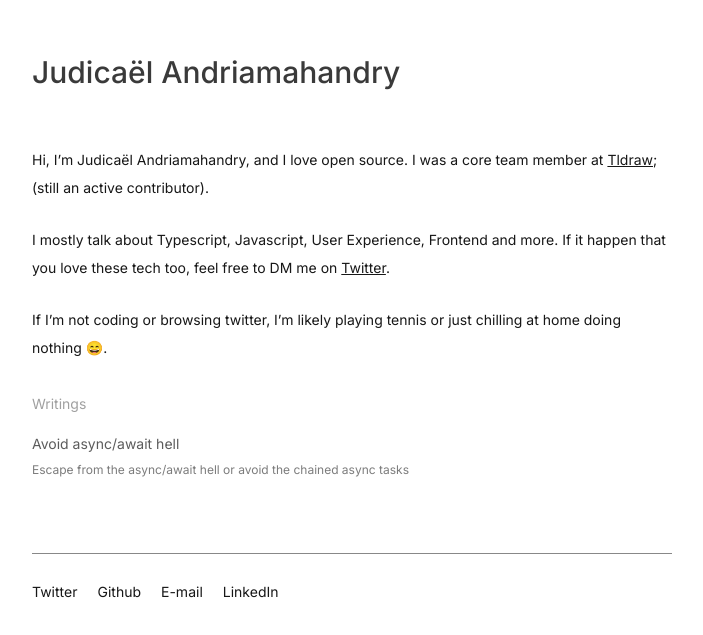
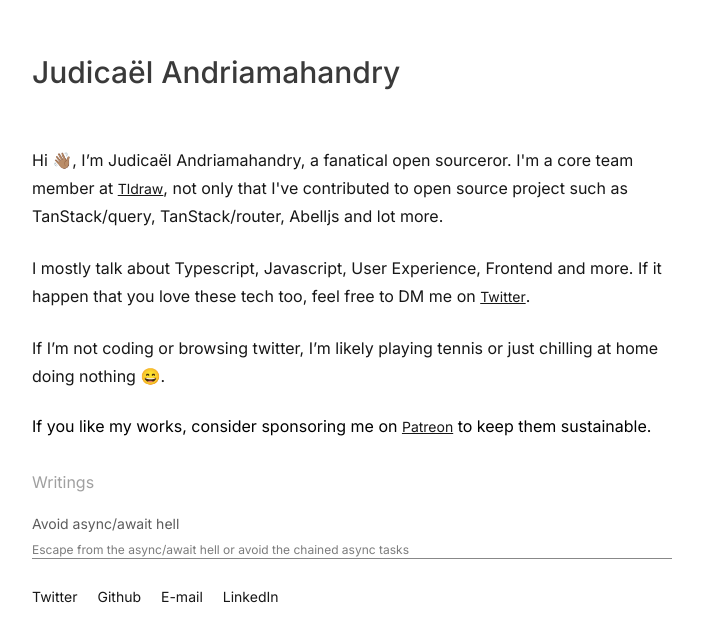
Before and after one commit to judicaelandria/judicaelportfolio, a Next.js app: page / in a window 1280 px wide. Shown: the part 170-805 px from the top of the page, without its empty margins (288-991 px from the left). Built offline with nearby package versions, Linux system fonts and the light colour scheme.

Commit message:
update description

```diff
--- a/components/Me.tsx
+++ b/components/Me.tsx
@@ -8,25 +8,35 @@ export const Me = () => {
         Judicaël Andriamahandry
       </h1>
       <div className="space-y-6">
-        <p className="text-sm text-text-color-light dark:text-text-color-dark leading-7">
-          Hi, I’m Judicaël Andriamahandry, and I love open source. I was a core
-          team member at{" "}
+        <p className="text-text-color-light dark:text-text-color-dark leading-7">
+          Hi 👋🏽, I’m Judicaël Andriamahandry, a fanatical open sourceror. I'm a
+          core team member at{" "}
           <ExternalLink
             title="Tldraw"
             link="https://github.com/tldraw/tldraw"
             underlined
           />
-          ; (still an active contributor).
+          , not only that I've contributed to open source project such as
+          TanStack/query, TanStack/router, Abelljs and lot more.
         </p>
-        <p className="text-sm text-text-color-light dark:text-text-color-dark leading-7">
+        <p className="text-text-color-light dark:text-text-color-dark leading-7">
           I mostly talk about Typescript, Javascript, User Experience, Frontend
           and more. If it happen that you love these tech too, feel free to DM
           me on{" "}
           <ExternalLink title="Twitter" link={socials[0].link} underlined />.
         </p>
-        <p className="text-sm text-text-color-light dark:text-text-color-dark leading-7">
+        <p className="text-text-color-light dark:text-text-color-dark leading-7">
           If I’m not coding or browsing twitter, I’m likely playing tennis or
           just chilling at home doing nothing 😄.
+        </p>
+        <p>
+          If you like my works, consider sponsoring me on{" "}
+          <ExternalLink
+            title="Patreon"
+            link="https://patreon.com/user?u=85456818&utm_medium=clipboard_copy&utm_source=copyLink&utm_campaign=creatorshare_creator&utm_content=join_link"
+            underlined
+          />{" "}
+          to keep them sustainable.
         </p>
       </div>
     </div>
--- a/components/Writings.tsx
+++ b/components/Writings.tsx
@@ -9,7 +9,7 @@ interface ItemProps {
 export const Writings = () => {
   return (
     <div className="space-y-5">
-      <h4 className="text-gray text-sm">Writings</h4>
+      <h4 className="text-gray">Writings</h4>
       <div className="space-y-2">
         {writings.map(({ id, link, title, desc }) => (
           <WritingItem title={title} link={link} desc={desc} key={id} />
```
